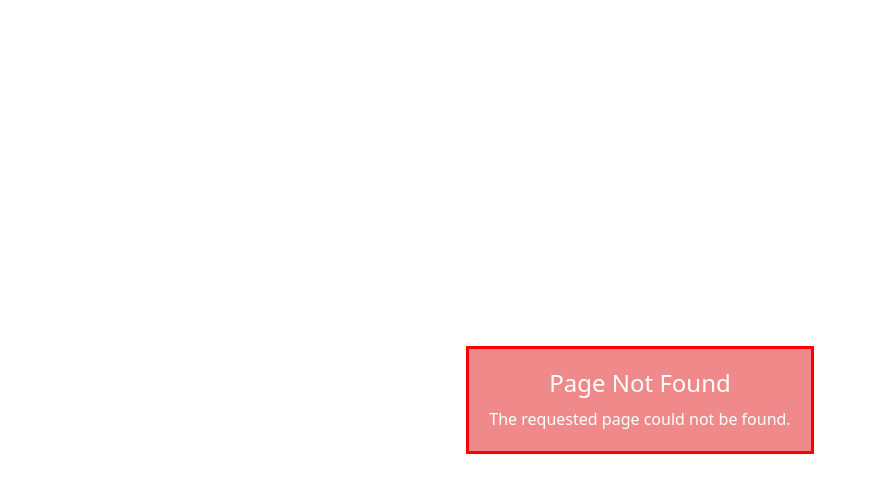
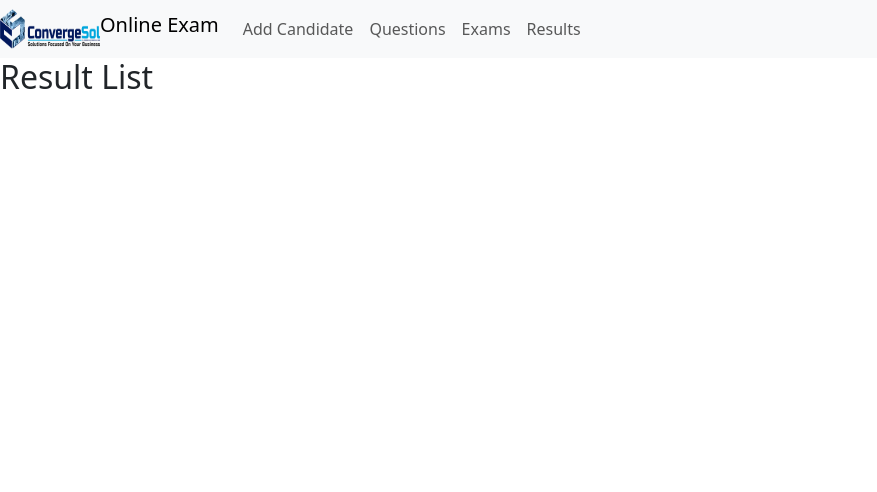
Before and after one commit to harsh3608/cs-exam-react, a React (Create React App) app: page /admin/results in a window 1280 px wide. Before the commit this address had no page. Shown: the top 492 px of the page, without its empty margins (0-877 px from the left). Built offline with nearby package versions, Linux system fonts and the light colour scheme; sample sign-in values are in the browser's storage.

Commit message:
added routing for some of new components

```diff
--- /dev/null
+++ b/src/common/AddUser.jsx
@@ -0,0 +1,14 @@
+import React from "react";
+import AdminMenu from "../components/admin/pages/AdminMenu";
+
+const AddUser = () => {
+    return (
+        <>
+        <AdminMenu />
+        <h2>Add User</h2>
+        </>
+    );
+};
+
+
+export default AddUser;
--- a/src/common/Router.jsx
+++ b/src/common/Router.jsx
@@ -6,15 +6,37 @@ import NotFound from "../common/NotFound"
 import Login from "./Login";
 import ProtectedRoute from "../util/ProtectedRoute";
 import AdminMenu from "../components/admin/pages/AdminMenu";
+import AddUser from "./AddUser";
+import QuestionList from "../components/admin/pages/questions/QuestionList";
+import ExamList from "../components/admin/pages/exams/ExamList";
+import ResultList from "../components/admin/pages/results/ResultList";
 
 const Router = () => (
   <div>
     <BrowserRouter>
       <Routes>
         <Route path="/" element={<Login />} />
-        <Route path="/admin" element={ <ProtectedRoute><AdminMenu /></ProtectedRoute> } />
+
+        <Route path="/admin" element={<ProtectedRoute><AdminMenu /></ProtectedRoute>} />
+        <Route path="/admin/add-candidate" element={<ProtectedRoute><AddUser /></ProtectedRoute>} />
+        <Route path="/admin/questions" element={<ProtectedRoute><QuestionList /></ProtectedRoute>} />
+        <Route path="/admin/exams" element={<ProtectedRoute><ExamList /></ProtectedRoute>} />
+        <Route path="/admin/results" element={<ProtectedRoute><ResultList /></ProtectedRoute>} />
+
+
         <Route path="/user" element={<ProtectedRoute><UserDashboard /></ProtectedRoute>} />
-        <Route path="*" element={<NotFound/>} />
+
+
+
+
+
+
+
+
+
+
+
+        <Route path="*" element={<NotFound />} />
       </Routes>
     </BrowserRouter>
   </div>
--- a/src/components/admin/pages/AdminMenu.jsx
+++ b/src/components/admin/pages/AdminMenu.jsx
@@ -1,4 +1,10 @@
 import React from "react";
+// import { BrowserRouter, Routes, Route, } from "react-router-dom";
+// import ProtectedRoute from "../../../util/ProtectedRoute";
+// import AddUser from "../../../common/AddUser";
+// import QuestionList from "./questions/QuestionList";
+// import ExamList from "./exams/ExamList";
+// import ResultList from "./results/ResultList";
 
 const AdminMenu = () => (
     <div>
@@ -10,9 +16,9 @@ const AdminMenu = () => (
                 height="40"
                 className="d-inline-block align-top"
             />
-            <a className="navbar-brand" href="/">
+            <h3 className="navbar-brand" >
                 Online Exam
-            </a>
+            </h3>
             <button
                 className="navbar-toggler"
                 type="button"
@@ -27,22 +33,22 @@ const AdminMenu = () => (
             <div className="collapse navbar-collapse" id="navbarNav">
                 <ul className="navbar-nav ml-auto">
                     <li className="nav-item">
-                        <a className="nav-link" href="/add-candidate">
+                        <a className="nav-link" href="/admin/add-candidate">
                             Add Candidate
                         </a>
                     </li>
                     <li className="nav-item">
-                        <a className="nav-link" href="/questions">
+                        <a className="nav-link" href="/admin/questions">
                             Questions
                         </a>
                     </li>
                     <li className="nav-item">
-                        <a className="nav-link" href="/exams">
+                        <a className="nav-link" href="/admin/exams">
                             Exams
                         </a>
                     </li>
                     <li className="nav-item">
-                        <a className="nav-link" href="/results">
+                        <a className="nav-link" href="/admin/results">
                             Results
                         </a>
                     </li>
@@ -50,6 +56,19 @@ const AdminMenu = () => (
             </div>
         </nav>
 
+
+        {/* <div>
+            <BrowserRouter>
+                <Routes>
+                    <Route path="/admin/add-candidate" element={<ProtectedRoute><AddUser /></ProtectedRoute>} />
+                    <Route path="/admin/questions" element={<ProtectedRoute><QuestionList /></ProtectedRoute>} />
+                    <Route path="/admin/exams" element={<ProtectedRoute><ExamList /></ProtectedRoute>} />
+                    <Route path="/admin/results" element={<ProtectedRoute><ResultList /></ProtectedRoute>} />
+                </Routes>
+            </BrowserRouter>
+        </div> */}
+
+
     </div>
 );
 
--- /dev/null
+++ b/src/components/admin/pages/exams/ExamList.jsx
@@ -0,0 +1,14 @@
+import React from "react";
+import AdminMenu from "../AdminMenu";
+
+const ExamList = () => {
+    return (
+        <>
+        <AdminMenu />
+        <h2>Exams List</h2>
+        </>
+    );
+};
+
+
+export default ExamList;
--- /dev/null
+++ b/src/components/admin/pages/questions/QuestionList.jsx
@@ -0,0 +1,14 @@
+import React from "react";
+import AdminMenu from "../AdminMenu";
+
+const QuestionList = () => {
+    return (
+        <>
+        <AdminMenu />
+        <h2>Questions List</h2>
+        </>
+    );
+};
+
+
+export default QuestionList;
--- /dev/null
+++ b/src/components/admin/pages/results/ResultList.jsx
@@ -0,0 +1,14 @@
+import React from "react";
+import AdminMenu from "../AdminMenu";
+
+const ResultList = () => {
+    return (
+        <>
+        <AdminMenu />
+        <h2>Result List</h2>
+        </>
+    );
+};
+
+
+export default ResultList;
```
